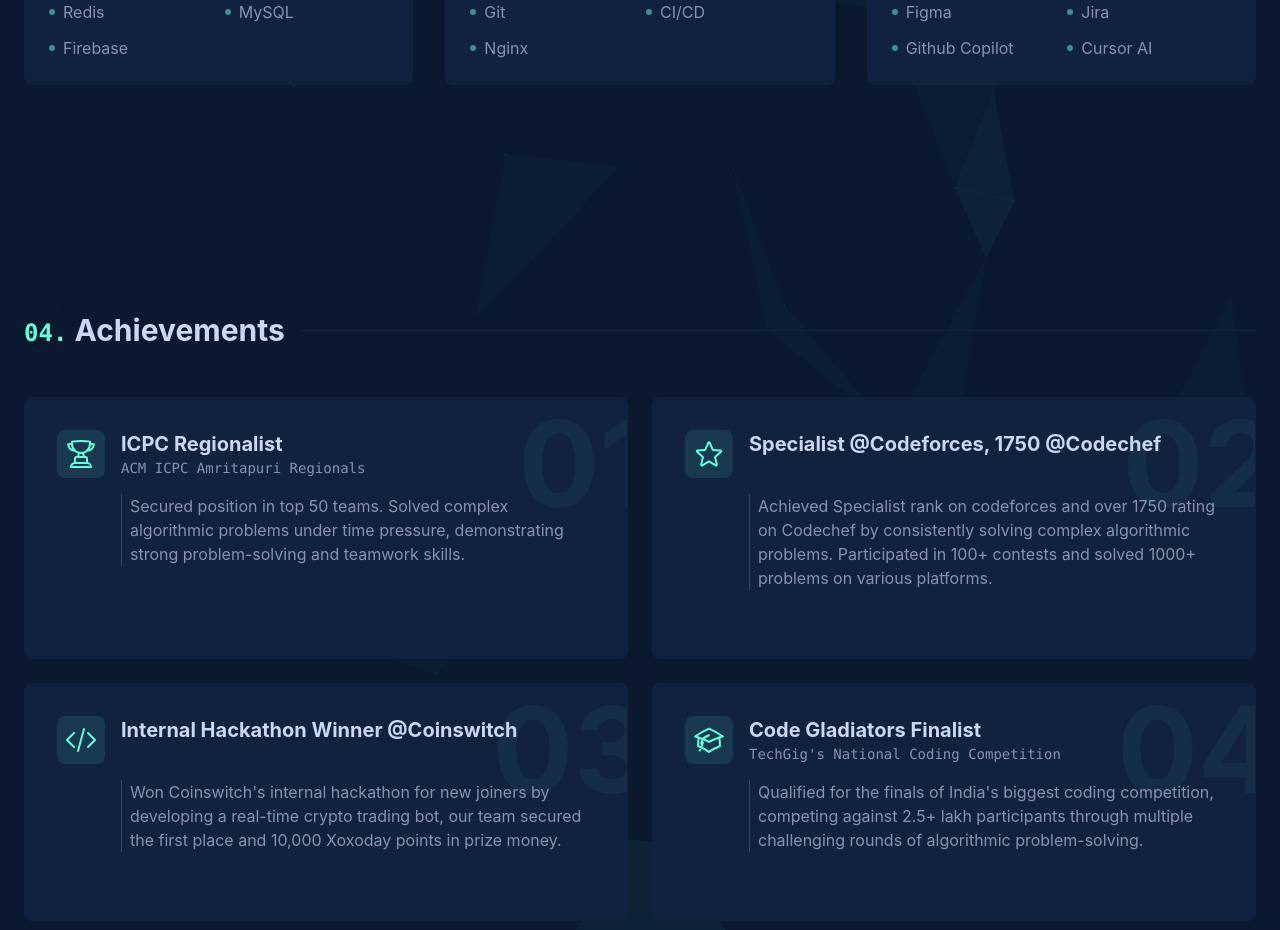
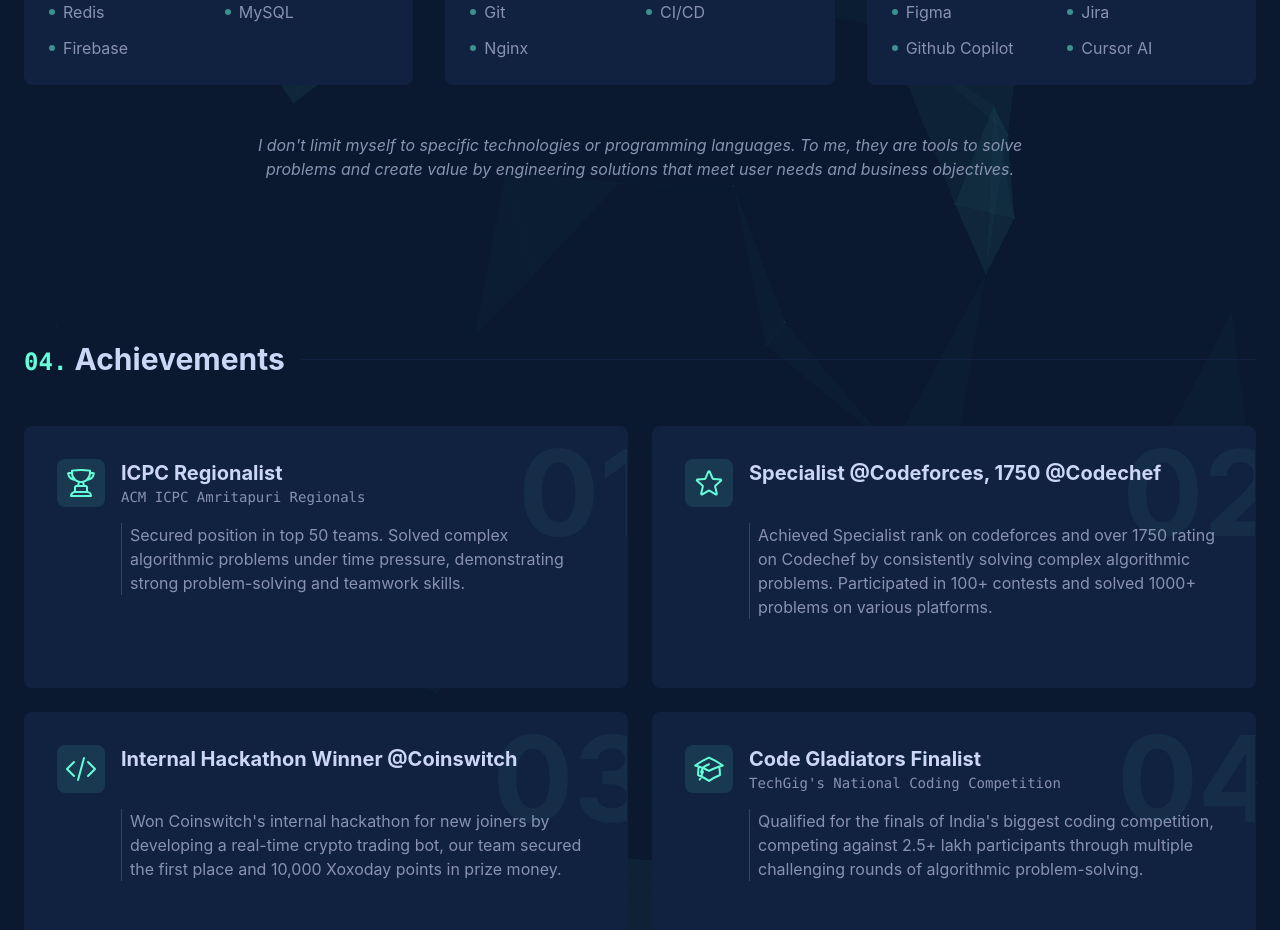
Before and after one commit to Yash-007/Portfolio, a React (Vite) app: page / in a window 1280 px wide. Shown: the part 4080-5010 px from the top of the page. Built offline with nearby package versions, Linux system fonts and the light colour scheme.

Commit message:
add text in technologies section

```diff
--- a/src/components/Technologies.tsx
+++ b/src/components/Technologies.tsx
@@ -41,6 +41,7 @@
 
 export default function Technologies() {
   return (
+    <>
     <div className="grid md:grid-cols-2 lg:grid-cols-3 gap-8">
       {technologies.map((category) => (
         <div
@@ -72,5 +73,10 @@
         </div>
       ))}
     </div>
+    <p className="text-text-secondary text-center mt-12 max-w-3xl mx-auto italic">
+      I don't limit myself to specific technologies or programming languages. To me, they are tools to solve problems
+      and create value by engineering solutions that meet user needs and business objectives.
+    </p>
+    </>
   );
 }
```
